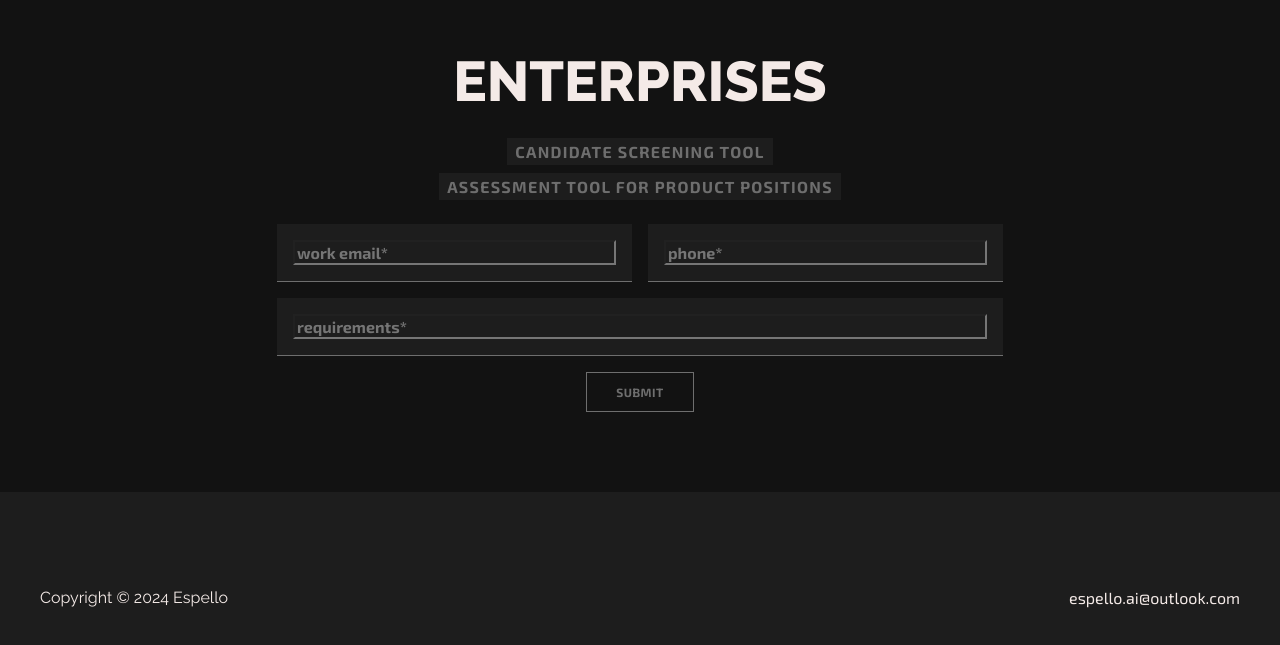
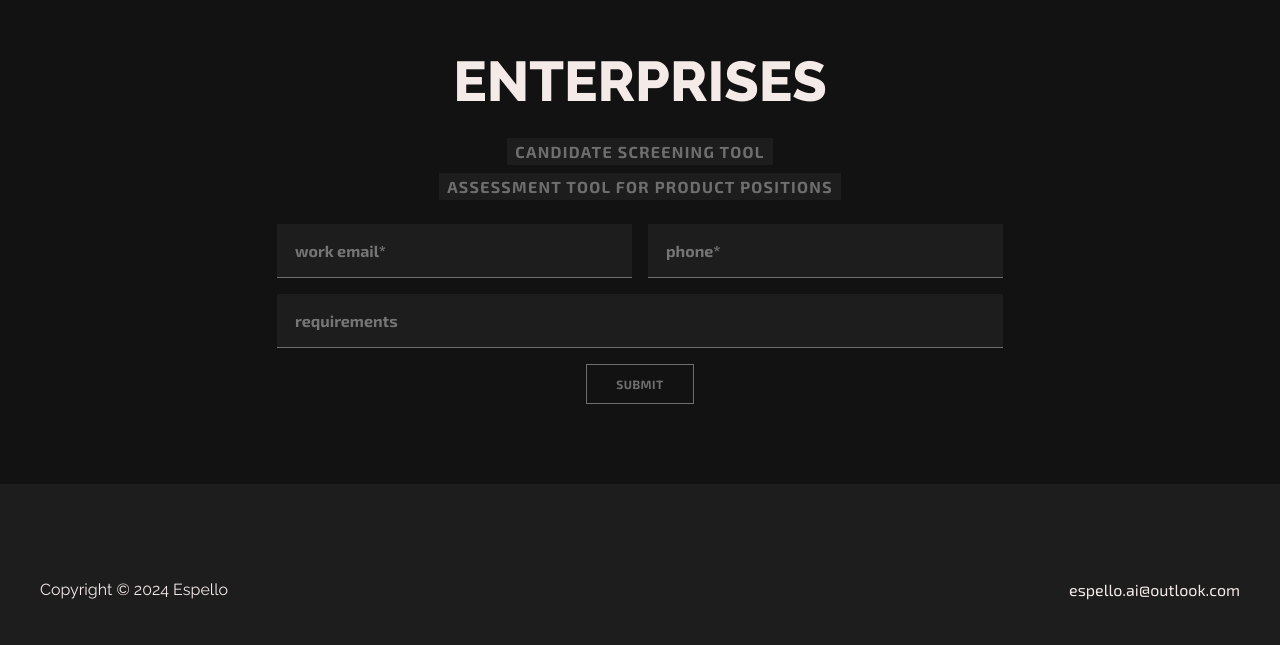
Before and after one commit to Kanespello/espello-frontend, a React (Create React App) app in the folder espello-web/: page / in a window 1280 px wide. Shown: the part 3032-3677 px from the top of the page. Built offline with nearby package versions, Linux system fonts and the light colour scheme; the HTML template or start-up script is replaced by a standard one.

Commit message:
resolving kuldeep's comment

```diff
--- a/espello-web/src/components/Header/index.tsx
+++ b/espello-web/src/components/Header/index.tsx
@@ -1,13 +1,17 @@
-import React from 'react';
+import React, { FC } from 'react';
 import { useNavigate } from 'react-router-dom';
 import './header.css';
 
-function Header() {
+interface HeaderProps{
+    scrollToCompnent : () => void
+}
+
+const Header : FC<HeaderProps> = ({scrollToCompnent}) => {
 
     const navigate = useNavigate();
 
-    const onClickLoginButton = () => {
-        navigate('/Login');
+    const onClickEnterprise = () => {
+        scrollToCompnent();
     };
 
     const onClickLogo = () => {
@@ -25,10 +29,10 @@ function Header() {
             <div className="header-left-logo" onClick={onClickLogo}>Espello</div>
         </div>
         <div className="header-right">
-            <div className="header-right-buttons" onClick={onClickLoginButton}>
+            <div className="header-right-buttons" onClick={onClickEnterprise}>
                 <div className="header-right-buttons-enterprise">Enterprises</div>
             </div>
-            <div className="header-right-buttons" onClick={onClickLoginButton}>
+            <div className="header-right-buttons" onClick={onClickLogo}>
                 <div className="header-right-buttons-login">Join the waitlist</div>
             </div>
         </div>
--- a/espello-web/src/components/Home/EnterpriseForm/index.css
+++ b/espello-web/src/components/Home/EnterpriseForm/index.css
@@ -150,7 +150,7 @@
     font-weight: 700;
     line-height: 22px;
     outline: none;
-    /* 137.5% */
+    border: none;
 }
 
 .enterprise-form-2-1-2-requirements {
--- a/espello-web/src/components/Home/EnterpriseForm/index.tsx
+++ b/espello-web/src/components/Home/EnterpriseForm/index.tsx
@@ -1,8 +1,12 @@
+import { FC, RefObject } from 'react';
 import './index.css'
 
-const EnterpriseForm = () => {
+interface EnterpriseFormProps{
+    targetRef : RefObject<HTMLDivElement>
+}
+const EnterpriseForm :FC<EnterpriseFormProps> = ({targetRef}) => {
     return (
-        <div className='enterprise-form'>
+        <div className='enterprise-form' ref={targetRef}>
             <div className='enterprise-form-1'>
                 <div className='enterprise-form-1-1'>Enterprises</div>
                 <div className='enterprise-form-1-2'></div>
@@ -32,7 +36,7 @@ const EnterpriseForm = () => {
                     </div>
                     <div className='enterprise-form-2-1-2'>
                         <div className='enterprise-form-2-1-2-requirements'>
-                            <input className='enterprise-form-2-1-2-requirements-content' placeholder='requirements*' />
+                            <input className='enterprise-form-2-1-2-requirements-content' placeholder='requirements' />
                         </div>
                     </div>
                     <div className='enterprise-form-2-1-3'>
--- a/espello-web/src/components/Home/index.tsx
+++ b/espello-web/src/components/Home/index.tsx
@@ -1,4 +1,4 @@
-import React from "react";
+import React, { useRef } from "react";
 import FeatureComponent from "./Feature";
 import WhatWeDo from "./WhatWeDo";
 import Footer from "../Footer";
@@ -6,12 +6,21 @@ import Header from "../Header";
 import EnterpriseForm from "./EnterpriseForm";
 
 const Home = () => {
+
+    const targetRef = useRef<HTMLDivElement>(null);
+
+    const scrollToComponent = () => {
+      if (targetRef.current) {
+        targetRef.current.scrollIntoView({ behavior: 'smooth' });
+      }
+    };
+
     return (
         <React.Fragment>
-            <Header />
+            <Header scrollToCompnent = {scrollToComponent}/>
             <FeatureComponent />
             <WhatWeDo />
-            <EnterpriseForm/>
+            <EnterpriseForm targetRef = {targetRef}/>
             <Footer />
         </React.Fragment>
     )
--- a/espello-web/src/components/NotFound/index.tsx
+++ b/espello-web/src/components/NotFound/index.tsx
@@ -3,7 +3,6 @@ import React from "react";
 
 const NotFount = () => {
     return (<>
-        <Header/>
         <div className="box-1">
         </div>
         <div className="box-2">
```
